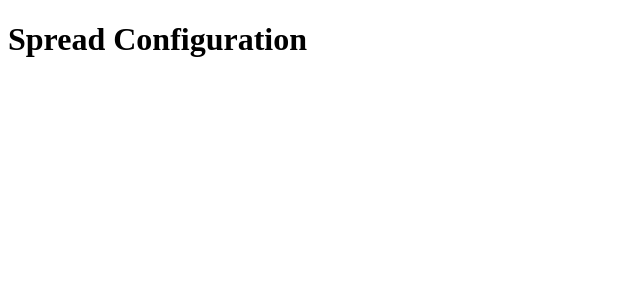
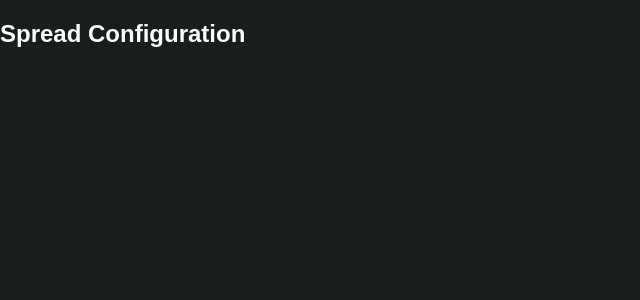
Before and after one commit to otavio-sanchez/spread-configuration, a React app: page / in a window 1280 px wide. Shown: the top 300 px of the page, without its empty margins (0-640 px from the left). Built offline with nearby package versions, Linux system fonts and the light colour scheme.

Commit message:
feat: configuração do tema e estilização

```diff
--- a/package.json
+++ b/package.json
@@ -22,6 +22,7 @@
   "devDependencies": {
     "@types/react": "^18.0.21",
     "@types/react-dom": "^18.0.6",
+    "@types/styled-components": "^5.1.26",
     "@typescript-eslint/eslint-plugin": "^5.40.1",
     "css-loader": "^6.7.1",
     "eslint": "^8.26.0",
@@ -48,7 +49,8 @@
   "dependencies": {
     "react": "^18.2.0",
     "react-dom": "^18.2.0",
-    "react-router-dom": "^6.4.2"
+    "react-router-dom": "^6.4.2",
+    "styled-components": "^5.3.6"
   },
   "prepare": {
     "scripts": {
--- a/src/App.tsx
+++ b/src/App.tsx
@@ -1,19 +1,29 @@
 import React from 'react';
 import { BrowserRouter, Routes, Route } from 'react-router-dom';
+import AppLayout from './containers/App/AppLayout';
+import AppTheme from './containers/App/AppTheme';
 import { routes } from './routes';
 import { TConfigRoute } from './routes/types';
 
 function App() {
 	return (
+		<AppTheme>
+			<AppLayout>
 				<BrowserRouter>
 					<Routes>
 						{routes.map(
-					({ component: Component, path, id }: TConfigRoute): JSX.Element => (
+							({
+								component: Component,
+								path,
+								id,
+							}: TConfigRoute): JSX.Element => (
 								<Route key={id} path={path} element={<Component />} />
 							)
 						)}
 					</Routes>
 				</BrowserRouter>
+			</AppLayout>
+		</AppTheme>
 	);
 }
 
--- /dev/null
+++ b/src/containers/App/AppLayout/index.tsx
@@ -0,0 +1,27 @@
+import React from 'react';
+import { createGlobalStyle, DefaultTheme, ThemeProps } from 'styled-components';
+import { TTheme } from '../../../themes';
+import { Content } from './style';
+import { TPropsAppLayout } from './types';
+
+const GlobalStyle = createGlobalStyle`
+  body {
+    margin: 0;
+    padding: 0;
+    background-color: ${({ theme }: { theme: TTheme }) =>
+			theme.colors.primary.main};
+    color: ${({ theme }: { theme: TTheme }) => theme.colors.primary.text};
+    font-family: ${({ theme }: { theme: TTheme }) => theme.font.family};
+  }
+`;
+
+function AppLayout({ children }: TPropsAppLayout) {
+	return (
+		<>
+			<GlobalStyle />
+			<Content> {children}</Content>
+		</>
+	);
+}
+
+export default AppLayout;
--- /dev/null
+++ b/src/containers/App/AppLayout/style.ts
@@ -0,0 +1,5 @@
+import styled from 'styled-components';
+
+export const Content = styled.section`
+	color: ${(props) => props.theme.colors.main};
+`;
--- /dev/null
+++ b/src/containers/App/AppLayout/types.ts
@@ -0,0 +1,3 @@
+export type TPropsAppLayout = {
+	children: JSX.Element;
+};
--- /dev/null
+++ b/src/containers/App/AppTheme/index.tsx
@@ -0,0 +1,10 @@
+import React from 'react';
+import { withTheme, ThemeProvider } from 'styled-components';
+import { mainTheme } from '../../../themes';
+import { TPropsAppTheme } from './types';
+
+function StyleComponent({ children }: TPropsAppTheme) {
+	return <ThemeProvider theme={mainTheme}>{children}</ThemeProvider>;
+}
+
+export default withTheme(StyleComponent);
--- /dev/null
+++ b/src/containers/App/AppTheme/types.ts
@@ -0,0 +1,6 @@
+import { TTheme } from '../../../themes';
+
+export type TPropsAppTheme = {
+	children: JSX.Element;
+	theme: TTheme;
+};
--- /dev/null
+++ b/src/themes/index.ts
@@ -0,0 +1,4 @@
+import mainTheme from './mainTheme';
+import { TTheme } from './types';
+
+export { mainTheme, TTheme };
--- /dev/null
+++ b/src/themes/mainTheme.ts
@@ -0,0 +1,37 @@
+const colors = {
+	primary: {
+		text: '#ffffff',
+		main: '#1A1D1E',
+	},
+	grey: {
+		100: '#575F66',
+		200: '#545454',
+		300: '#4E5459',
+		400: '#2C2C2C',
+		500: '#1D1D1D',
+	},
+	success: {
+		main: '#50A450',
+		text: '#5AD38E',
+	},
+	error: {
+		main: '#CA5252',
+		text: '#FF6E63',
+	},
+};
+
+const size = {
+	font: {
+		small: '12px',
+		medium: '14px',
+		large: '16px',
+	},
+};
+
+const font = {
+	family: 'Arial',
+};
+
+const space = (size: number) => `${8 * size}px`;
+
+export default { colors, size, font, space };
--- /dev/null
+++ b/src/themes/types.ts
@@ -0,0 +1,33 @@
+export type TTheme = {
+	colors: {
+		primary: {
+			text: string;
+			main: string;
+		};
+		grey: {
+			100: string;
+			200: string;
+			300: string;
+			400: string;
+			500: string;
+		};
+		success: {
+			main: string;
+			text: string;
+		};
+		error: {
+			main: string;
+			text: string;
+		};
+	};
+	size: {
+		font: {
+			small: string;
+			medium: string;
+		};
+	};
+	font: {
+		family: string;
+	};
+	space: (size: number) => string;
+};
```
Also changed, not shown: 1 other file (tests, documents, lock files or other folders). Lines whose indentation alone changed are shown as unchanged.
